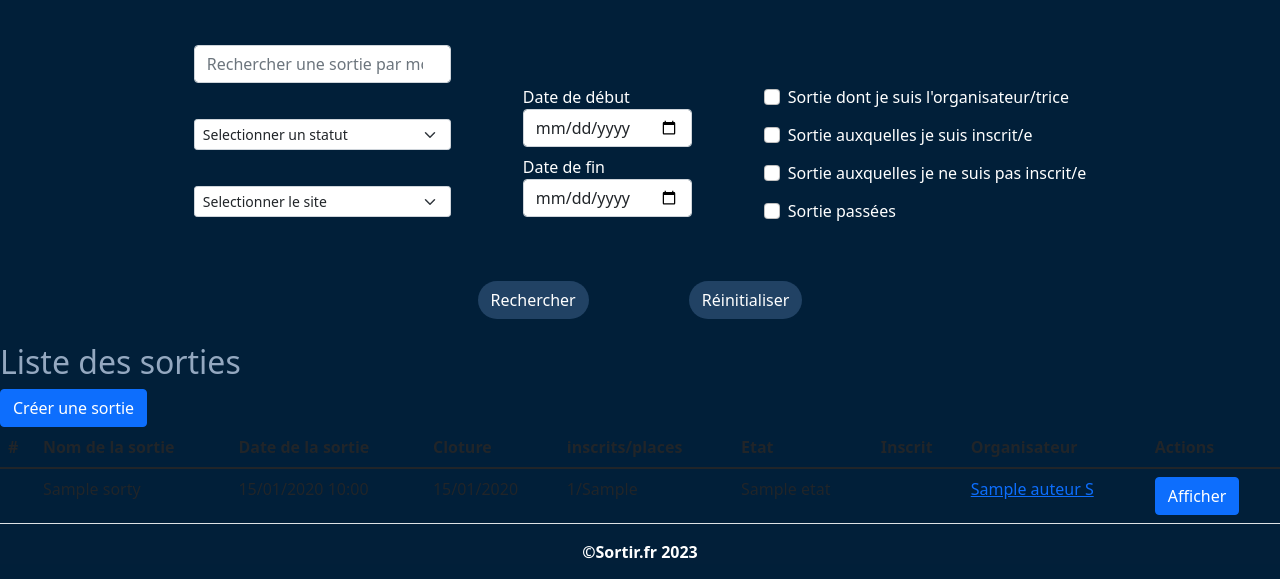
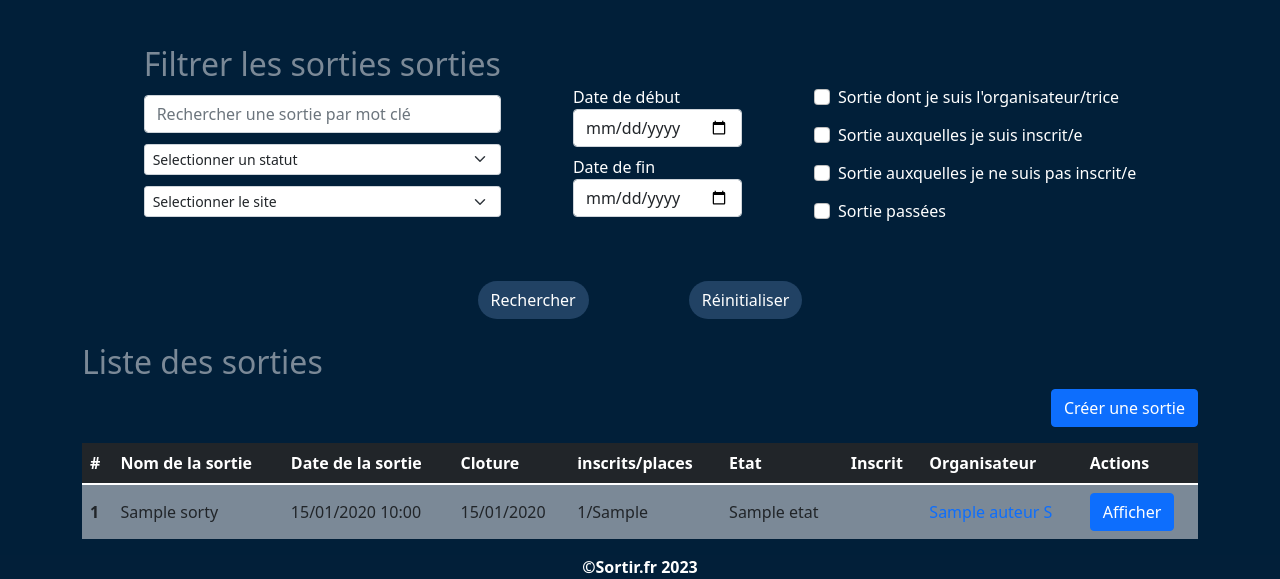
Before and after one commit to HoussSak/sortir.fr, a Symfony app: template templates/main/index.html.twig in a window 1280 px wide. Shown: the part 299-878 px from the top of the page. Run offline with Twig, Linux system fonts and the light colour scheme; the template is opened without the code that fills it: most values are stand-ins (such as "Sample title", 1, 10 or a date in 2020); some libraries are stand-ins or nearby versions.

Commit message:
css tableau

```diff
--- a/public/css/css.css
+++ b/public/css/css.css
@@ -33,3 +33,23 @@ footer {
     height: 85%;
     object-fit: cover;
 }
+
+.bg-light-gray {
+    background-color: #82909f; /* Gris clair */
+}
+
+.bg-light-green {
+    background-color: #3c5065; /* Gris foncé */
+}
+
+.table {
+    border-collapse: collapse;
+}
+
+.table td, .table th {
+    border: none;
+}
+
+.table td, .table th {
+    vertical-align: middle;
+}
--- a/src/Controller/SortieController.php
+++ b/src/Controller/SortieController.php
@@ -2,7 +2,6 @@
 
 namespace App\Controller;
 
-use App\Entity\Etat;
 use App\Entity\Sortie;
 use App\Entity\User;
 use App\Form\AnnulationType;
--- a/templates/base.html.twig
+++ b/templates/base.html.twig
@@ -18,6 +18,7 @@
 		rel="stylesheet" href="{{ asset('node_modules/font-awesome/css/all.min.css') }}">
 		<!-- Core theme CSS (includes Bootstrap)-->
 		<link rel="stylesheet" href="{{ asset('css/bootstrap.min.css') }}">
+
 		<link rel="stylesheet" href="{{ asset('css/css.css') }}">
 
 		<link rel="stylesheet" href="https://cdnjs.cloudflare.com/ajax/libs/font-awesome/6.0.0-beta2/css/all.min.css" integrity="sha512-YWzhKL2whUzgiheMoBFwW8CKV4qpHQAEuvilg9FAn5VJUDwKZZxkJNuGM4XkWuk94WCrrwslk8yWNGmY1EduTA==" crossorigin="anonymous" referrerpolicy="no-referrer"/>
--- a/templates/main/index.html.twig
+++ b/templates/main/index.html.twig
@@ -1,6 +1,9 @@
 {% extends 'base.html.twig' %}
 
-{% block title %}{{ parent() }} | Home {% endblock %}
+{% block title %}
+	{{ parent() }}
+	| Home
+{% endblock %}
 
 {% block body %}
 	{{ parent() }}
@@ -20,7 +23,9 @@
 	<div>
 		{{ form_start(filtreForm) }}
 		<div class="row justify-content-center flex-equal-height">
-            <div class="col-md-auto mx-4 mt-2">
+			<div
+				class="col-md-auto mx-4 mt-2">
+        		<h2 style="mb-3; color: #7B8997;">Filtrer les sorties sorties</h2>
 				<!-- Barre de recherche -->
 				<div class="form-outline mb-2">
 					<input type="search" id="form1" class="form-control" placeholder="Rechercher une sortie par mot clé"/>
@@ -93,13 +98,13 @@
 
 
 	<!-- Tableau des sorties -->
-    <div class="mt-4">
-        <h2 style="color: #94a8c0;">Liste des sorties</h2>
-        <div class="text-right">
+	<div class="mt-4 container">
+		<h2 style="mb-3; color: #7B8997;">Liste des sorties</h2>
+		<div class="text-end mb-3">
 			<a href="{{ path('app_sortie_creer') }}" class="btn btn-primary">Créer une sortie</a>
 		</div>
-        <table class="table">
-            <thead>
+		<table class="table table-striped table-over text-white">
+			<thead class="table-dark">
 				<tr>
 					<th scope="col">#</th>
 					<th scope="col">Nom de la sortie</th>
@@ -114,9 +119,8 @@
 			</thead>
 			<tbody>
 				{%  for sortie in sorties %}
-                <tr>
-                    <th scope="row"></th>
-
+					<tr class="{{ loop.index is odd ? 'bg-light-gray' : 'bg-light-green' }}">
+						<th scope="row">{{ loop.index }}</th>
 						<td>{{ sortie.nom }}</td>
 						<td>{{ sortie.dateDebut | date('d/m/Y H:i')}}</td>
 						<td>{{ sortie.dateCloture | date('d/m/Y')}}</td>
@@ -130,44 +134,57 @@
 								{% endif %}
 							{% endfor %}
 
-
-
 							{% if inscrit %}
 								X
 							{% endif %}
 
 
-
 						</td>
-                    <td><a href="{{ path('app_user_afficher',{id:sortie.auteur.id}) }}">{{ sortie.auteur.nom |capitalize }} {{ sortie.auteur.prenom [:1] }}</a></td>
+						<td>
+							<a href="{{ path('app_user_afficher',{id:sortie.auteur.id}) }}" class="text-decoration-none">
+								{{ sortie.auteur.nom |capitalize }}
+								{{ sortie.auteur.prenom [:1] }}</a>
+						</td>
 
 						<td>
 
 
-
-                        {% if sortie.auteur== app.user%}
-                            {% if sortie.etat=='Créée' %}
-                                <a href="{{ path('app_sortie_modifier',{id:sortie.id}) }}"><button class="btn btn-success">Modifier</button></a>
-                                <a href="{{ path('app_sortie_publication',{id:sortie.id}) }}"><button class="btn btn-dark"> Publier</button></a>
-
-                            {% elseif sortie.etat=='Ouverte'  %}
-                                <a href="{{ path('app_sortie_afficher',{id:sortie.id}) }}"><button class="btn btn-success">Afficher</button></a>
-                                <a href="{{ path('app_sortie_annuler',{id:sortie.id}) }}"><button class="btn btn-dark"> Annuler</button></a>
-                            {% endif%}
+							{% if sortie.auteur == app.user %}
+								{% if sortie.etat == 'Créée' %}
+									<a href="{{ path('app_sortie_modifier',{id:sortie.id}) }}">
+										<button class="btn me-3" style="background-color:#F96321">Modifier</button>
+									</a>
+									<a href="{{ path('app_sortie_publication',{id:sortie.id}) }}">
+										<button class="btn" style="background-color:#2CB451">Publier</button>
+									</a>
+								{% elseif sortie.etat == 'Ouverte' %}
+									<a href="{{ path('app_sortie_afficher',{id:sortie.id}) }}">
+										<button class="btn me-3" style="background-color:#ffffff">Afficher</button>
+									</a>
+									<a href="{{ path('app_sortie_annuler',{id:sortie.id}) }}">
+										<button class="btn" style="background-color:#FE0200">Annuler</button>
+									</a>
+								{% endif %}
 
 							{% elseif sortie.auteur != app.user %}
-                            <a href="{{ path('app_sortie_afficher',{id:sortie.id}) }}"><button class="btn btn-primary">Afficher</button></a>
+								<a href="{{ path('app_sortie_afficher',{id:sortie.id}) }}">
+									<button class="btn btn-primary">Afficher</button>
+								</a>
 
 
 								{% if inscrit  %}
 
 									{%  if  'now'| date('d/m/y H:i')  <  sortie.dateDebut | date('d/m/Y H:i') or not 'now'| date('d/m/y')  >  sortie.dateCloture | date('d/m/Y') %}
 
-                                    <a href="{{ path('app_sortie_desister',{id:sortie.id}) }}"><button class="btn btn-danger">Se désister</button></a>
+										<a href="{{ path('app_sortie_desister',{id:sortie.id}) }}">
+											<button class="btn btn-danger">Se désister</button>
+										</a>
 									{% endif %}
 
 								{% elseif sortie.etat=='Ouverte' and sortie.usersInscrits|length <  sortie.nbInscriptionsMax and 'now'| date('d/m/y')  <=  (sortie.dateCloture | date('d/m/Y'))  %}
-                                <a href="{{ path('app_sortie_inscription',{id:sortie.id}) }}"><button class="btn btn-primary">S'inscrire</button></a>
+									<a href="{{ path('app_sortie_inscription',{id:sortie.id}) }}">
+										<button class="btn btn-primary">S'inscrire</button>
+									</a>
 
 								{% endif %}
 
```
Lines whose indentation alone changed are shown as unchanged.
